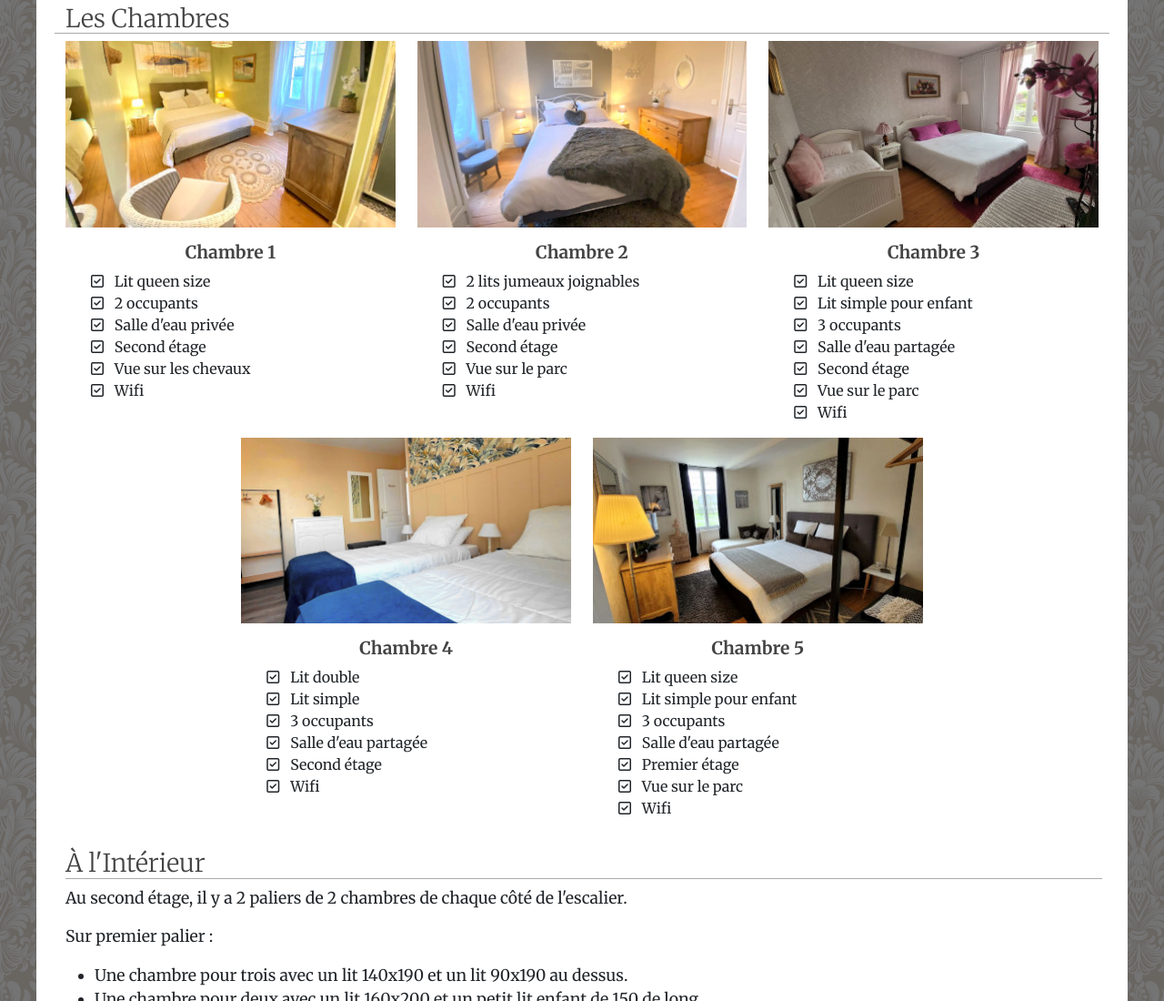
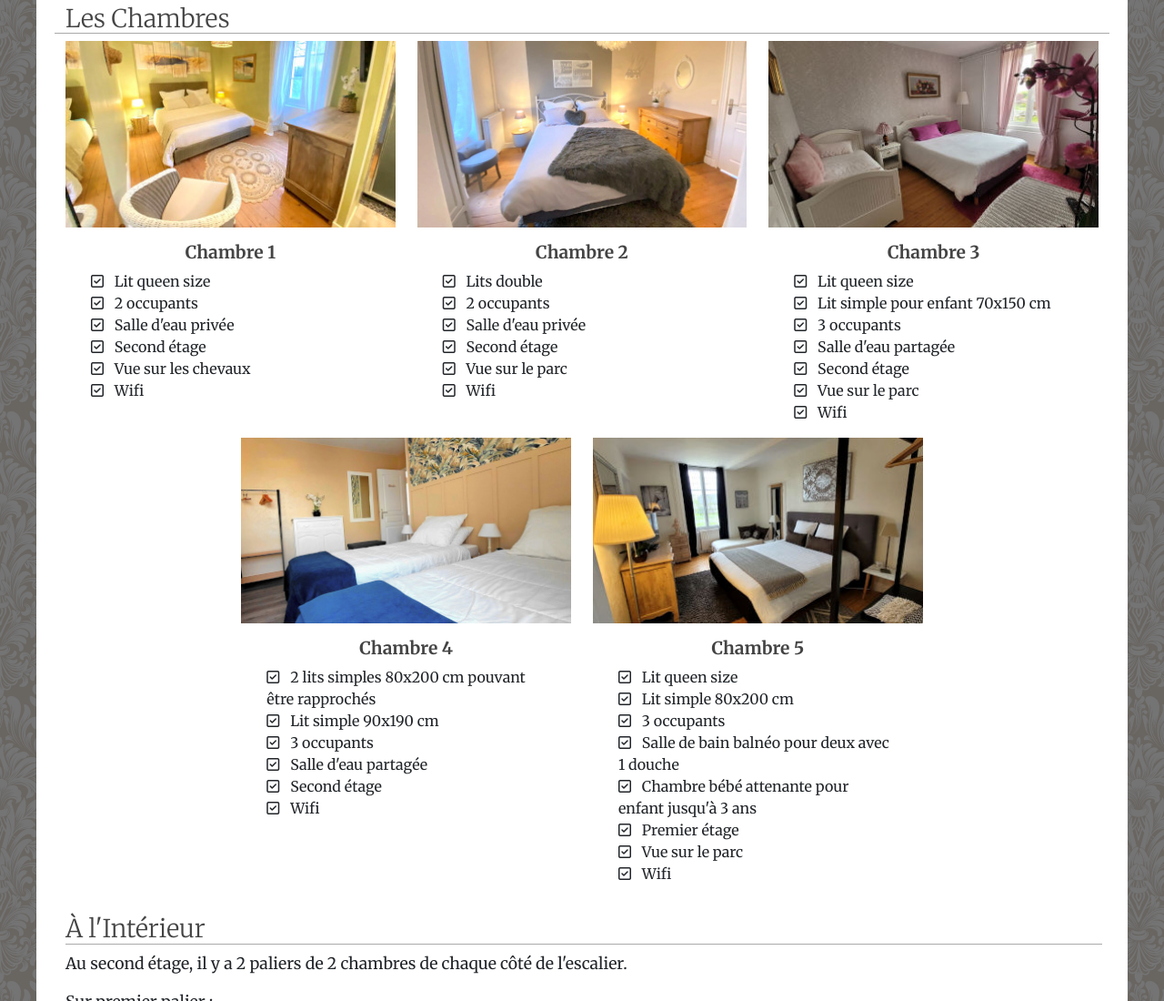
Before and after one commit to gitelegrandhetre/webpages, a plain HTML site: page index-fr.html in a window 1280 px wide. Shown: the part 3750-4850 px from the top of the page at 91% size. Drawn offline with nearby package versions, Linux system fonts and the light colour scheme; files that its build step writes are made by us from their sources; files whose address does not match are found by name.

Commit message:
Updated desc for berooms 4/5

```diff
--- a/index-fr.html
+++ b/index-fr.html
@@ -275,7 +275,7 @@
             <div class="card-body">
               <h1>Chambre 2</h1>
               <div class="row">
-                <div class="col-6 col-sm-12"><i class="pe-2 fa-regular fa-square-check"></i> 2 lits jumeaux joignables</div>
+                <div class="col-6 col-sm-12"><i class="pe-2 fa-regular fa-square-check"></i> Lits double</div>
                 <div class="col-6 col-sm-12"><i class="pe-2 fa-regular fa-square-check"></i> 2 occupants</div>
                 <div class="col-6 col-sm-12"><i class="pe-2 fa-regular fa-square-check"></i> Salle d'eau privée</div>
                 <div class="col-6 col-sm-12"><i class="pe-2 fa-regular fa-square-check"></i> Second étage</div>
@@ -292,7 +292,7 @@
               <h1>Chambre 3</h1>
               <div class="row">
                 <div class="col-6 col-sm-12"><i class="pe-2 fa-regular fa-square-check"></i> Lit queen size</div>
-                <div class="col-6 col-sm-12"><i class="pe-2 fa-regular fa-square-check"></i> Lit simple pour enfant</div>
+                <div class="col-6 col-sm-12"><i class="pe-2 fa-regular fa-square-check"></i> Lit simple pour enfant 70x150&nbsp;cm</div>
                 <div class="col-6 col-sm-12"><i class="pe-2 fa-regular fa-square-check"></i> 3 occupants</div>
                 <div class="col-6 col-sm-12"><i class="pe-2 fa-regular fa-square-check"></i> Salle d'eau partagée</div>
                 <div class="col-6 col-sm-12"><i class="pe-2 fa-regular fa-square-check"></i> Second étage</div>
@@ -308,8 +308,8 @@
             <div class="card-body">
               <h1>Chambre 4</h1>
               <div class="row">
-                <div class="col-6 col-sm-12"><i class="pe-2 fa-regular fa-square-check"></i> Lit double</div>
-                <div class="col-6 col-sm-12"><i class="pe-2 fa-regular fa-square-check"></i> Lit simple</div>
+                <div class="col-6 col-sm-12"><i class="pe-2 fa-regular fa-square-check"></i> 2 lits simples 80x200&nbsp;cm pouvant être rapprochés</div>
+                <div class="col-6 col-sm-12"><i class="pe-2 fa-regular fa-square-check"></i> Lit simple 90x190&nbsp;cm</div>
                 <div class="col-6 col-sm-12"><i class="pe-2 fa-regular fa-square-check"></i> 3 occupants</div>
                 <div class="col-6 col-sm-12"><i class="pe-2 fa-regular fa-square-check"></i> Salle d'eau partagée</div>
                 <div class="col-6 col-sm-12"><i class="pe-2 fa-regular fa-square-check"></i> Second étage</div>
@@ -325,9 +325,10 @@
               <h1>Chambre 5</h1>
               <div class="row">
                 <div class="col-6 col-sm-12"><i class="pe-2 fa-regular fa-square-check"></i> Lit queen size</div>
-                <div class="col-6 col-sm-12"><i class="pe-2 fa-regular fa-square-check"></i> Lit simple pour enfant</div>
+                <div class="col-6 col-sm-12"><i class="pe-2 fa-regular fa-square-check"></i> Lit simple 80x200&nbsp;cm</div>
                 <div class="col-6 col-sm-12"><i class="pe-2 fa-regular fa-square-check"></i> 3 occupants</div>
-                <div class="col-6 col-sm-12"><i class="pe-2 fa-regular fa-square-check"></i> Salle d'eau partagée</div>
+                <div class="col-6 col-sm-12"><i class="pe-2 fa-regular fa-square-check"></i> Salle de bain balnéo pour deux avec 1 douche</div>
+                <div class="col-6 col-sm-12"><i class="pe-2 fa-regular fa-square-check"></i> Chambre bébé attenante pour enfant jusqu'à 3 ans</div>
                 <div class="col-6 col-sm-12"><i class="pe-2 fa-regular fa-square-check"></i> Premier étage</div>
                 <div class="col-6 col-sm-12"><i class="pe-2 fa-regular fa-square-check"></i> Vue sur le parc</div>
                 <div class="col-6 col-sm-12"><i class="pe-2 fa-regular fa-square-check"></i> Wifi</div>
```
Also changed, not shown: html/en/index.html (+1 -1 lines), html/fr/index.html (+1 -1 lines), index-en.html (+9 -8 lines).
